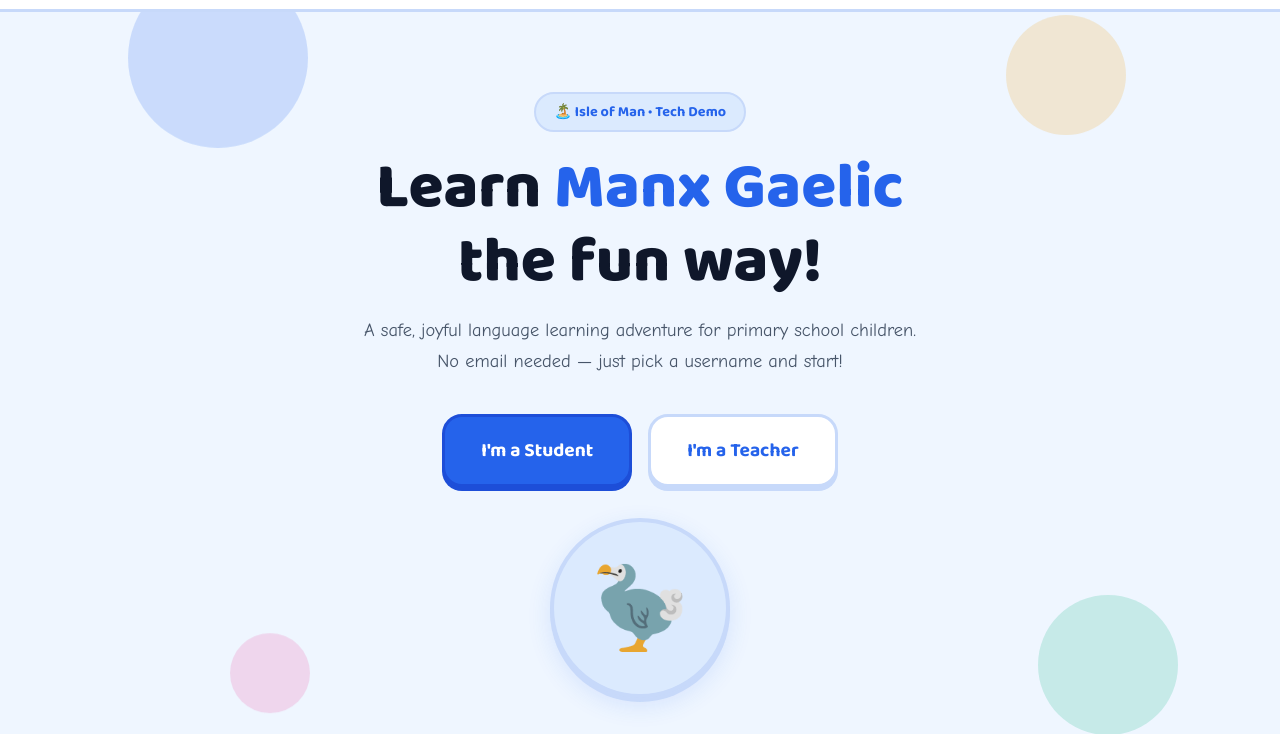
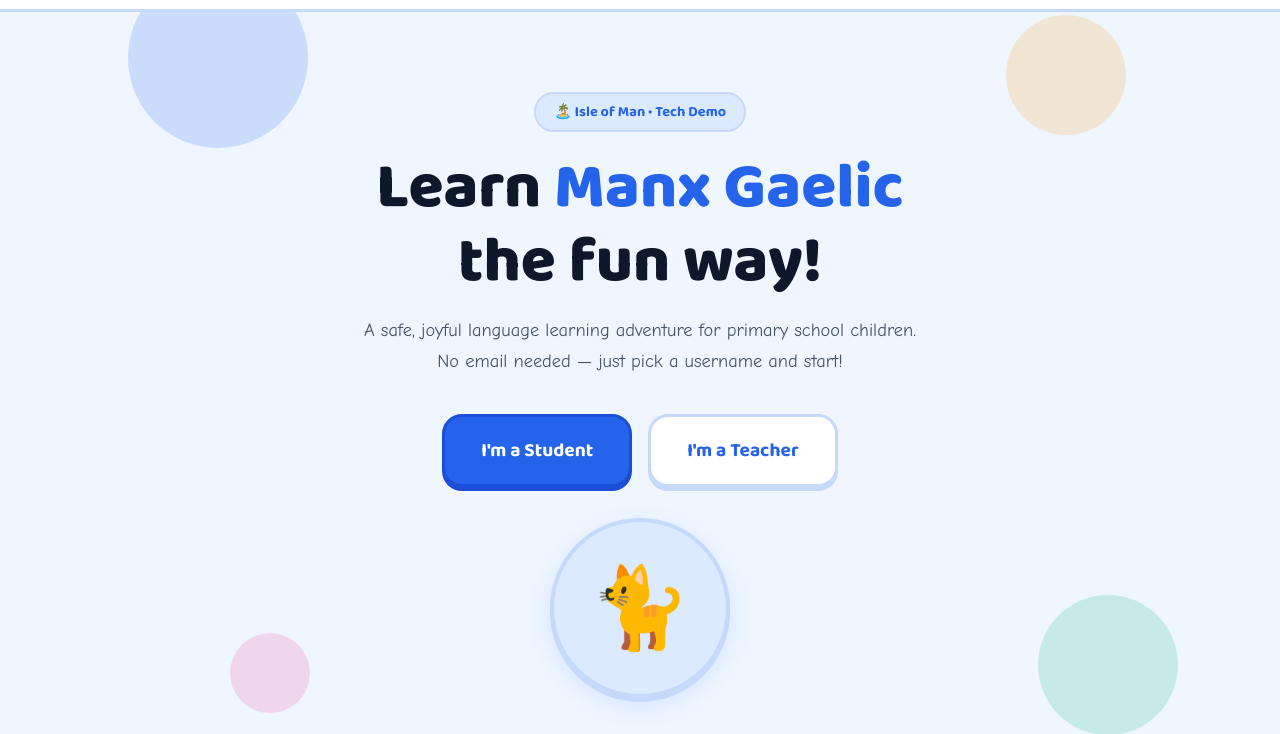
Before and after one commit to HtchHiker42/v1.manxlearn, a website: page index.html in a window 1280 px wide. Shown: the part 82-816 px from the top of the page. Drawn offline with Linux system fonts and the light colour scheme.

Commit message:
Update index.html

```diff
--- a/index.html
+++ b/index.html
@@ -117,7 +117,7 @@ footer strong{color:var(--primary)}
     <a class="btn btn-outline btn-lg" href="teacher.html">I'm a Teacher</a>
   </div>
   <div class="mascot-wrap">
-    <div class="mascot">🦤</div>
+    <div class="mascot">🐈</div>
   </div>
 </section>
 
```
